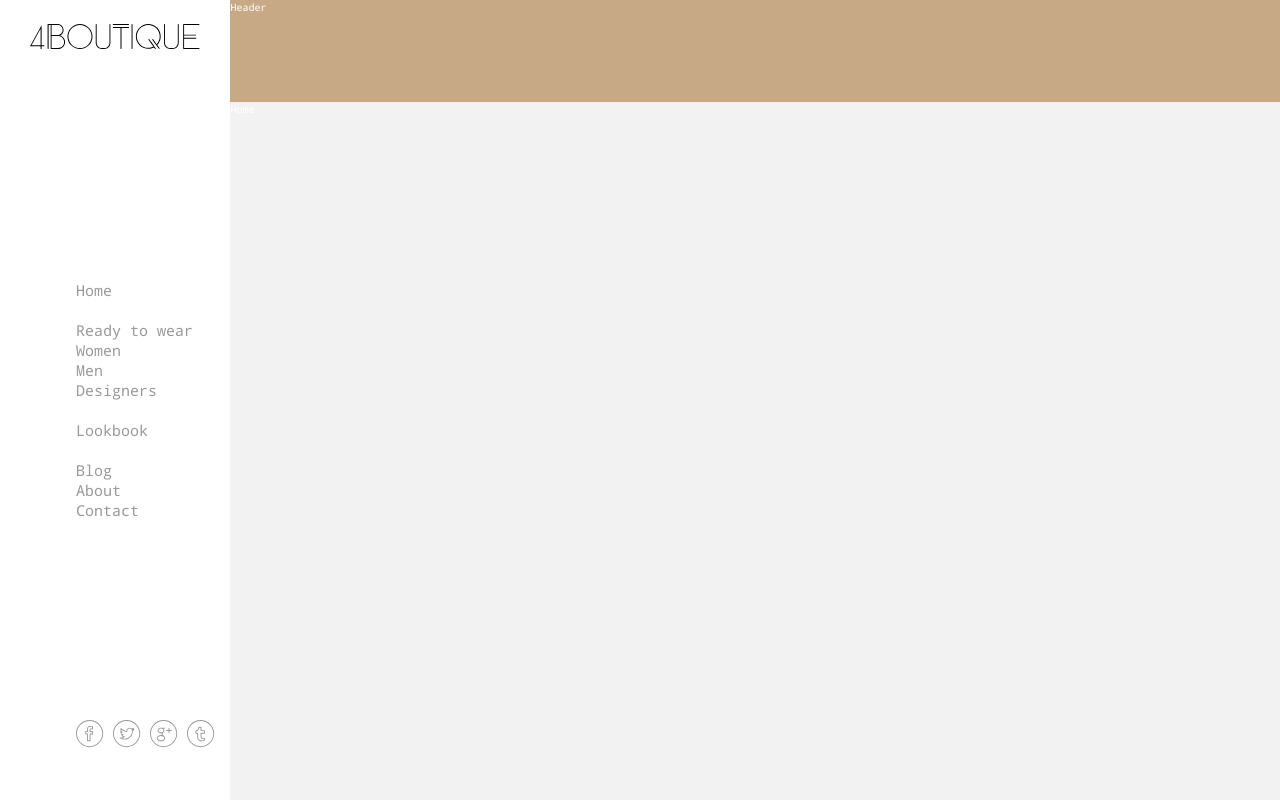
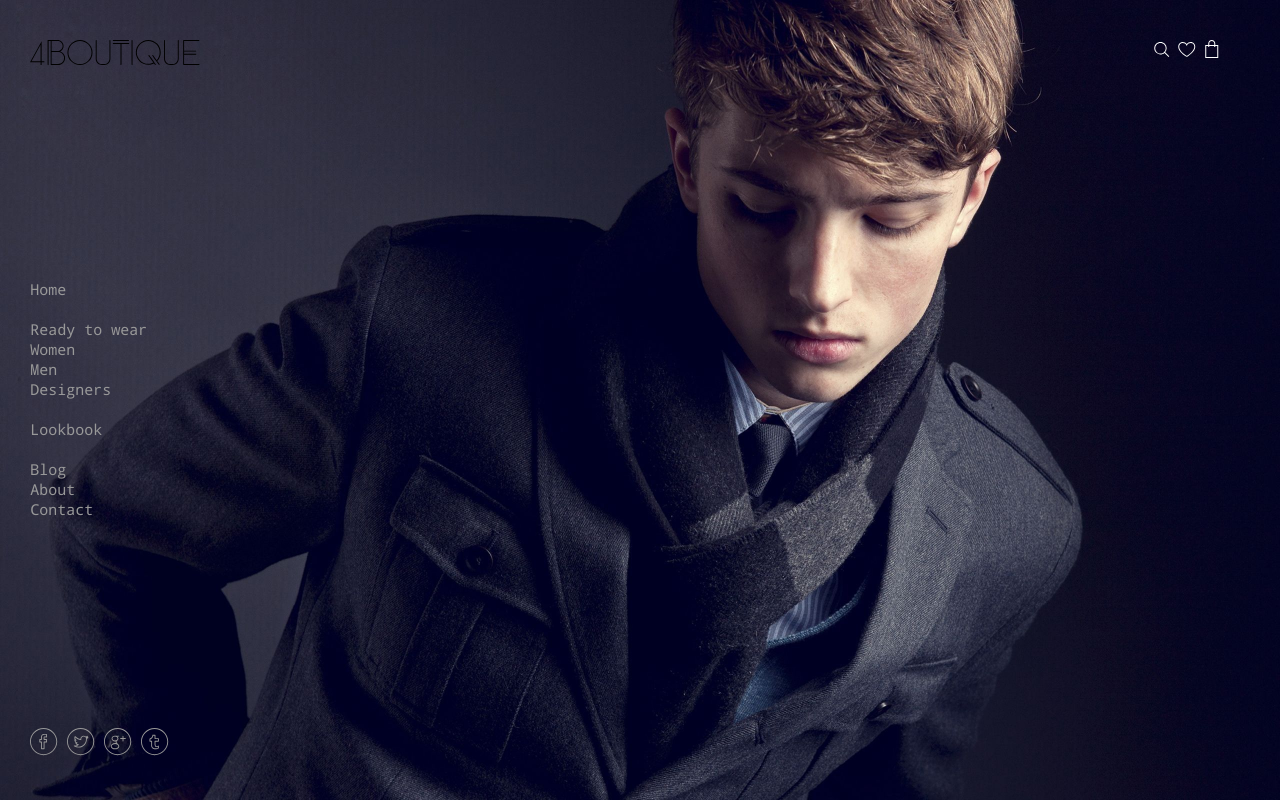
Before and after one commit to Nayeem-XTREME/4BOUTIQUE, a website: page index.html in a window 1280 px wide. Shown: the top 804 px of the page. Drawn offline with Linux system fonts and the light colour scheme.

Commit message:
Slightly in design

```diff
--- a/index.html
+++ b/index.html
@@ -16,17 +16,28 @@
     </head>
 
     <body class="container">
+
         <header class="header">
-            Header
+            <div class="header__buttons">
+                <a href="#">
+                    <img src="./icons/Icon search.svg" alt="Search">
+                </a>
+                <a href="#">
+                    <img src="./icons/Icon heart.svg" alt="Heart">
+                </a>
+                <a href="#">
+                    <img src="./icons/Icon bag.svg" alt="">
+                </a>
+            </div>
         </header>
 
         <div class="sidebar">
             <div class="sidebar__container">
-                <a class="logo" href="#">
-                    <img src="./icons/4BOUTIQUE_Black.svg" alt="">
+                <a class="item logo" href="#">
+                    <img src="./icons/4BOUTIQUE_Black.svg" alt="logo">
                 </a>
 
-                <ul>
+                <ul class="item">
                     <li> <a href="#">Home</a> </li>
                     <br>
 
@@ -44,17 +55,17 @@
                     <li> <a href="#">Contact</a> </li>
                 </ul>
 
-                <div class="social">
-                    <a href="#"><img src="./icons/Icon facebook.svg" alt=""></a>
-                    <a href="#"><img src="./icons/Icon twitter.svg" alt=""></a>
-                    <a href="#"><img src="./icons/Icon google plus.svg" alt=""></a>
-                    <a href="#"><img src="./icons/Icon tumblr.svg" alt=""></a>
+                <div class="item social">
+                    <a href="#"><img src="./icons/Icon facebook.svg" alt="facebook"></a>
+                    <a href="#"><img src="./icons/Icon twitter.svg" alt="twitter"></a>
+                    <a href="#"><img src="./icons/Icon google plus.svg" alt="google plus"></a>
+                    <a href="#"><img src="./icons/Icon tumblr.svg" alt="tumblr"></a>
                 </div>
             </div>
         </div>
 
         <section class="home">
-            Home
+
         </section>
 
         <section class="content">
--- a/sass/_header.scss
+++ b/sass/_header.scss
@@ -1,5 +1,21 @@
 .header {
-    background-color: $color-brown;
+    background-color: transparent;
     grid-row: 1 / 2;
     grid-column: 2/ -1;
+    position: relative;
+
+    z-index: 10;
+
+    &__buttons {
+
+        position: absolute;
+        right: 5%;
+        top: 50%;
+        transform: translate(-5%, -50%);
+
+        display: flex;
+        flex-direction: row;
+        justify-content: flex-end;
+        align-items: center;
+    }
 }
--- a/sass/_home.scss
+++ b/sass/_home.scss
@@ -1,5 +1,13 @@
 .home {
-    background-color: $color-gray-light;
+    background-image: url('../img/3907c41616c1bdec6a582573b1915b86.jpg');
+    background-size: cover;
+    background-position: center;
+
+    position: absolute;
     grid-row: 2 / 3;
     grid-column: 2 / -1;
+
+
+    height: 100vh;
+    width: 100%;
 }
--- a/sass/_sidebar.scss
+++ b/sass/_sidebar.scss
@@ -1,36 +1,36 @@
 .sidebar {
+    background-color: transparent;
     grid-row: 1 / -1;
     grid-column: 1 / 2;
 
     position: fixed;
     height: 100vh;
     width: 18%;
-    padding: 3rem;
     font-size: 150%;
 
-    .logo {
+    z-index: 10;
+
+    &__container {
+        // Centering the sidebar
         position: absolute;
-        top: 3%;
         left: 50%;
-        transform: translateX(-50%);
-    }
+        top: 50%;
+        transform: translate(-50%, -50%);
 
-    ul {
-        list-style: none;
-        position: absolute;
-        top: 50%;
-        transform: translateY(-50%);
-        margin-left: 20%;
+        height: 90vh;
+        display: flex;
+        flex-direction: column;
+        justify-content: space-between;
+        align-items: flex-start;
 
-        li a{
-            text-decoration: none;
-            color: $color-gray;
+        ul {
+            list-style: none;
+
+            li a {
+                text-decoration: none;
+                color: $color-gray;
+            }
         }
     }
 
-    .social {
-        position: absolute;
-        top: 90%;
-        margin-left: 20%;
-    }
 }
```
Also changed, not shown: css/style.css.
